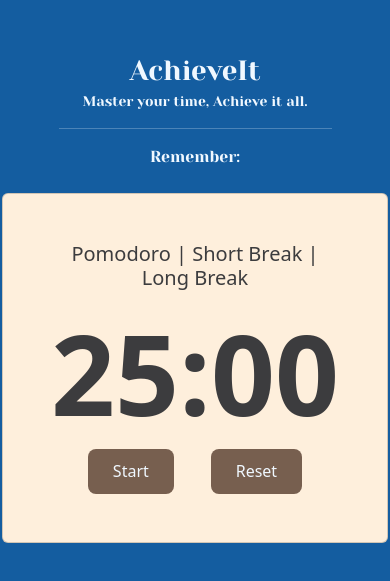
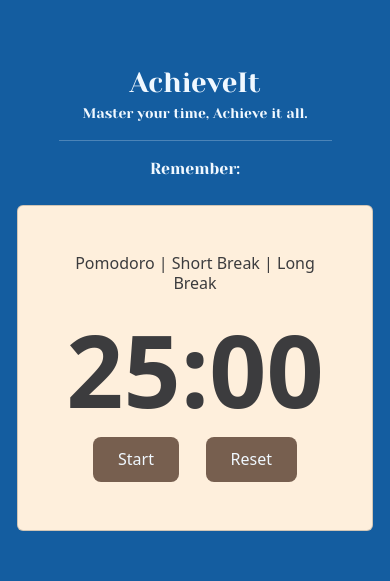
Before and after one commit to samuelodumu/AchieveIt, a React (Vite) app: page / in a window 390 px wide. Shown: the part 123-704 px from the top of the page. Built offline with nearby package versions, Linux system fonts and the light colour scheme; no server answers.

Commit message:
replaced unresponsive size properties

```diff
--- a/src/components/Timer.jsx
+++ b/src/components/Timer.jsx
@@ -28,8 +28,8 @@ function Timer() {
 
   return (
     <div className='card py-5 px-5 mt-4' style={{ color: '#3c3c3e' }}>
-      <h5 className='pb-2'>Pomodoro | Short Break | Long Break</h5>
-      <h1 className='fw-bold' style={{ fontSize: '7em'}}>{formatTime(time)}</h1>
+      <h6 className='pb-2'>Pomodoro | Short Break | Long Break</h6>
+      <h1 className='fw-bold time' style={{ fontSize: '120px'}}>{formatTime(time)}</h1>
       <div style={{ display: 'flex', justifyContent: 'space-evenly' }}>
         <button onClick={toggleTimer}>{isRunning ? 'Pause' : 'Start'}</button>
         <button onClick={resetTimer}>Reset</button>
--- a/src/index.css
+++ b/src/index.css
@@ -44,6 +44,12 @@ button:focus-visible {
   outline: 4px auto -webkit-focus-ring-color;
 }
 
+@media screen and (max-width: 680px) {
+  .time {
+    font-size: 100px !important;
+  }
+}
+
 /* a {
   font-weight: 500;
   color: #646cff;
```
